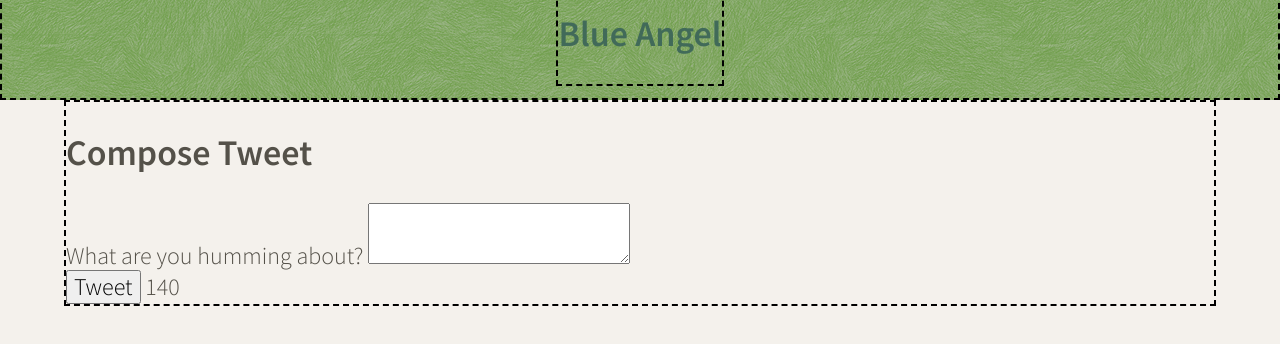
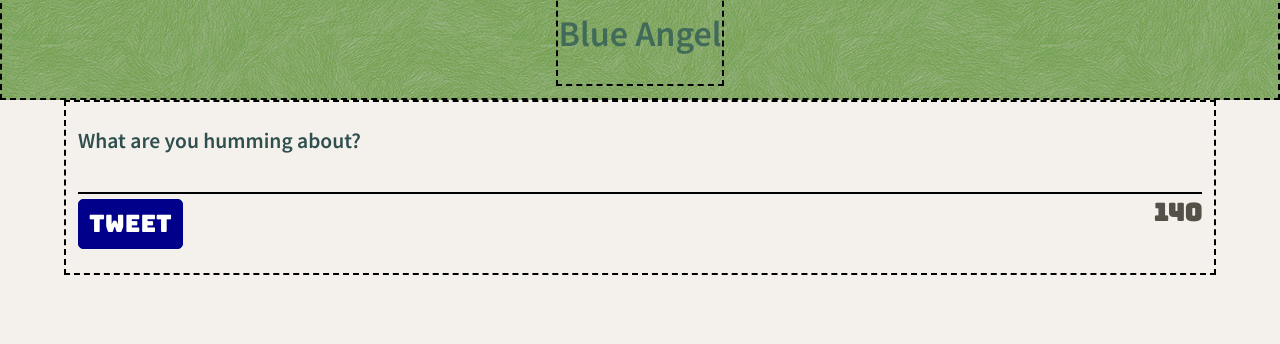
Before and after one commit to FarzanehSa/Tweeter, a website: page public/index.html in a window 1280 px wide. Shown: the part 300-644 px from the top of the page. Drawn offline with nearby package versions, Linux system fonts and the light colour scheme.

Commit message:
implement new-tweet.css file

```diff
--- a/public/index.html
+++ b/public/index.html
@@ -21,6 +21,7 @@
     <link rel="stylesheet" href="/styles/layout.css" type="text/css" />
     <link rel="stylesheet" href="/styles/nav.css" type="text/css" />
     <link rel="stylesheet" href="/styles/header.css" type="text/css" />
+    <link rel="stylesheet" href="/styles/new-tweet.css" type="text/css" />
 
     <!-- External JS -->
     <script src="https://ajax.googleapis.com/ajax/libs/jquery/3.4.1/jquery.min.js"></script>
@@ -54,14 +55,15 @@
     <!-- Page-specific (main) content here -->
     <main class="container">
       <section class="new-tweet">
-        <h2>Compose Tweet</h2>
+        <!-- <h2>Compose Tweet</h2> -->
         <form action="/tweets" method="POST">
-          <label for="tweet-text">What are you humming about?</label>
+          <label for="tweet-text" class="new-tweet-label">What are you humming about?</label>
+          <!-- <textarea name="text" id="tweet-text" placeholder="What are you humming about?"></textarea> -->
           <textarea name="text" id="tweet-text"></textarea>
-          <footer>
+          <div class="new-tweet-footer">
             <button type="submit">Tweet</button>
             <output name="counter" class="counter" for="tweet-text">140</output>
-          </footer>
+          </div>
         </form>
       </section>
     </main>
--- a/public/styles/layout.css
+++ b/public/styles/layout.css
@@ -28,7 +28,3 @@ body {
   width: 90%;
   align-self: center;
 }
-
-/*
- * Additional CSS can be defined below or in other CSS files, as per instructions
- */
--- a/public/styles/new-tweet.css
+++ b/public/styles/new-tweet.css
@@ -0,0 +1,66 @@
+/* <section class="new-tweet">
+<h2>Compose Tweet</h2>
+<form action="/tweets" method="POST">
+  <label for="tweet-text" class="new-tweet-label">What are you humming about?</label>
+  <textarea name="text" id="tweet-text"></textarea>
+  <div class="new-tweet-footer">
+    <button type="submit">Tweet</button>
+    <output name="counter" class="counter" for="tweet-text">140</output>
+  </div>
+</form>
+</section> */
+
+
+.new-tweet {
+  margin: 1em 0.5em;
+  /* border: 2px dashed black; */
+  display: flex;
+  flex-direction: column;
+}
+
+.new-tweet-label {
+  color: DarkSlateGray;
+  font-size: 0.9em;
+  font-weight: 600;
+}
+
+textarea {
+  /* position : relative; */
+
+  align-self: flex-end;
+  width  : 100%;
+  height: 40px;
+  min-height : 40PX;
+  padding: 0em 0.1em;
+  font-size: 0.6em;
+  border  : none;
+  background : none;
+  border-bottom: 2px solid #000000;
+  resize: none;
+  outline: none;
+}
+
+.new-tweet-footer {
+
+
+  /* border: 2px dashed black; */
+  display: flex;
+  justify-content: space-between;
+  font-weight: 600;
+  font-family: 'Bungee', cursive;
+}
+
+button {
+  padding       :10px;
+  border        :1px solid darkblue;
+  border-radius :5px;
+  background    :darkblue  ;
+  cursor        :pointer;
+  color         :white;
+}
+
+/* ::placeholder {
+  color: DodgerBlue;
+  font-weight: 600;
+  font-size: 1em;
+} */
```
